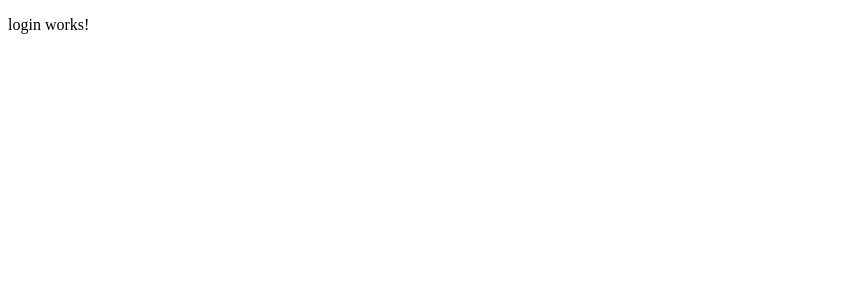
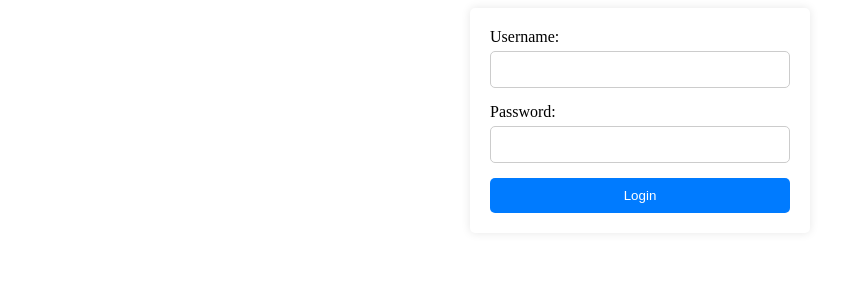
Before and after one commit to LouisApple/TP-Angular, an Angular app: page /login in a window 1280 px wide. Shown: the top 300 px of the page, without its empty margins (0-845 px from the left). Built offline with nearby package versions, Linux system fonts and the light colour scheme.

Commit message:
login page

```diff
--- a/src/app/login/login.component.html
+++ b/src/app/login/login.component.html
@@ -1 +1,13 @@
-<p>login works!</p>
+<form (ngSubmit)="onSubmit()">
+  <div class="form-group">
+    <label for="username">Username:</label>
+    <input type="text" id="username" [(ngModel)]="username" name="username" required>
+  </div>
+
+  <div class="form-group">
+    <label for="password">Password:</label>
+    <input type="password" id="password" [(ngModel)]="password" name="password" required>
+  </div>
+
+  <button type="submit">Login</button>
+</form>
--- a/src/app/login/login.component.scss
+++ b/src/app/login/login.component.scss
@@ -0,0 +1,47 @@
+body {
+  display: flex;
+  justify-content: center;
+  align-items: center;
+  height: 100vh;
+  background-color: #f0f0f0;
+}
+
+form {
+  display: flex;
+  flex-direction: column;
+  width: 300px;
+  padding: 20px;
+  border-radius: 5px;
+  background-color: white;
+  box-shadow: 0px 0px 10px rgba(0, 0, 0, 0.1);
+  margin: auto; // Add this line
+}
+
+.form-group {
+  display: flex;
+  flex-direction: column;
+  margin-bottom: 15px;
+}
+
+label {
+  margin-bottom: 5px;
+}
+
+input {
+  padding: 10px;
+  border-radius: 5px;
+  border: 1px solid #ccc;
+}
+
+button {
+  padding: 10px;
+  border-radius: 5px;
+  border: none;
+  background-color: #007bff;
+  color: white;
+  cursor: pointer;
+}
+
+button:hover {
+  background-color: #0056b3;
+}
--- a/src/app/login/login.component.ts
+++ b/src/app/login/login.component.ts
@@ -1,12 +1,21 @@
-import { Component } from '@angular/core';
+import {Component} from '@angular/core';
+import {FormsModule} from "@angular/forms";
 
 @Component({
   selector: 'app-login',
   standalone: true,
-  imports: [],
+  imports: [
+    FormsModule
+  ],
   templateUrl: './login.component.html',
   styleUrl: './login.component.scss'
 })
 export class LoginComponent {
+  username: string = '';
+  password: string = '';
 
+  onSubmit() {
+    console.log(`Username: ${this.username}, Password: ${this.password}`);
+    // Add your login logic here
+  }
 }
```
